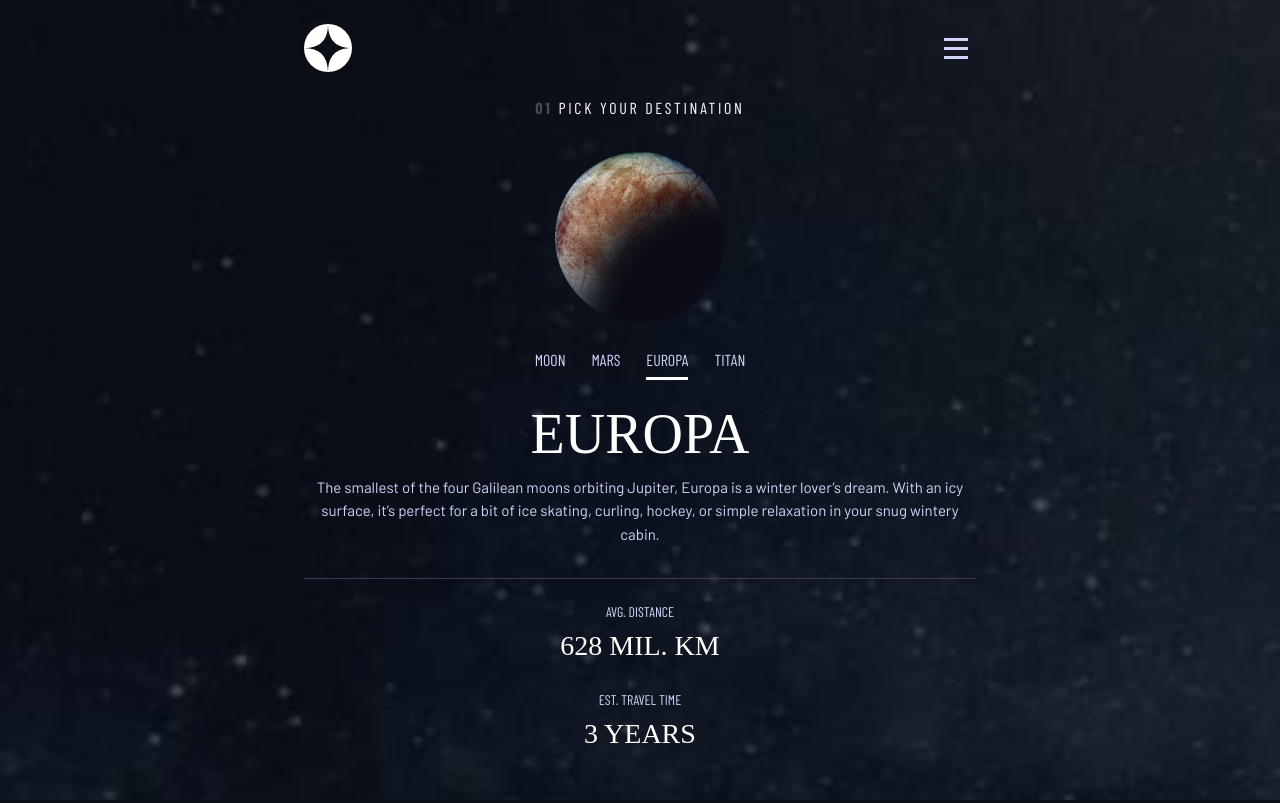
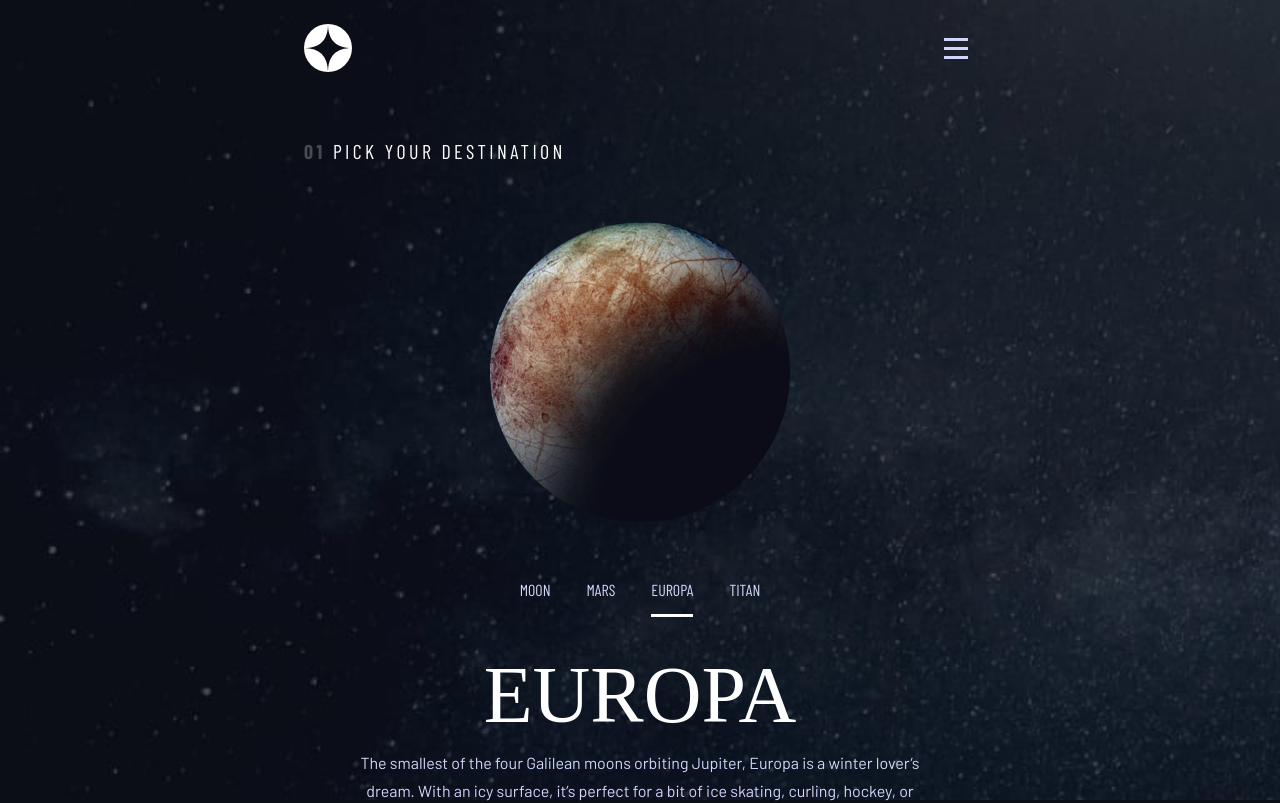
Before and after one commit to KontrolG/space-tourism-website, a Next.js app: page /destination/europa in a window 1280 px wide. Shown: the top 803 px of the page. Built offline with nearby package versions, Linux system fonts and the light colour scheme; a web font is replaced by a local one.

Commit message:
feat(<DestinationPageLayout />): :lipstick: Add styles for tablet

```diff
--- a/components/common/widget/page-title/index.jsx
+++ b/components/common/widget/page-title/index.jsx
@@ -1,6 +1,6 @@
 export function PageTitle({ number, title }) {
   return (
-    <h1 className="uppercase font-subheading tracking-[2.7px]">
+    <h1 className="uppercase font-subheading tracking-[0.1688em] md:text-[1.25rem]">
       <span className="font-bold opacity-25">{number}</span> {title}
     </h1>
   );
--- a/components/destination/destination-tabs/index.jsx
+++ b/components/destination/destination-tabs/index.jsx
@@ -13,7 +13,7 @@
 
   return (
     <div className={className}>
-      <figure className="relative w-[170px] h-[170px] mx-auto">
+      <figure className="relative w-[10.625rem] h-[10.625rem] md:w-[18.75rem] md:h-[18.75rem] mx-auto">
         {destinations.map(({ id, images, name }) => (
           <img
             key={id}
@@ -26,14 +26,17 @@
           />
         ))}
       </figure>
-      <nav id="destination-navigation" className="mt-[26px] space-x-[26px]">
+      <nav
+        id="destination-navigation"
+        className="mt-[1.625rem] md:mt-14 space-x-[1.625rem] md:space-x-[2.25rem] flex justify-center"
+      >
         {destinations.map(({ id, name }) => (
           <Link
             scroll={false}
             key={id}
             href={getDestinationPath(id)}
             className={classes(
-              "text-light font-subheading uppercase pb-2 border-b-[3px] border-transparent transition-colors",
+              "text-light font-subheading uppercase pb-2 md:pb-3 border-b-[3px] border-transparent transition-colors hover:border-white hover:border-opacity-50",
               selectedDestinationData.id === id && "border-white"
             )}
           >
@@ -41,23 +44,25 @@
           </Link>
         ))}
       </nav>
-      <div className="mt-5 relative">
+      <div className="mt-5 md:mt-8 relative">
         {destinations.map(({ id, name, description, distance, travel }) => (
           <div
             key={id}
             className={classes(
-              "absolute transition-opacity inset-0 ",
+              "absolute transition-opacity inset-0",
               selectedDestinationData.id === id ? "opacity-full" : "opacity-0"
             )}
           >
             <div>
-              <h2 className="font-serif uppercase text-[3.5rem]">{name}</h2>
-              <p className="text-[15px] leading-[1.5625] text-light">
+              <h2 className="font-serif uppercase text-[3.5rem] md:text-[5rem] leading-[1.15]">
+                {name}
+              </h2>
+              <p className="text-[0.9375rem] md:text-[1rem] leading-[1.5625] md:leading-[1.75] text-light mt-1 md:mt-2">
                 {description}
               </p>
             </div>
-            <hr className="my-8 border-t-[#383B4B]" />
-            <div className="pb-8 space-y-8">
+            <hr className="my-8 md:mt-12 md:mb-8 border-t-[#383B4B]" />
+            <div className="pb-8 space-y-8 md:flex md:space-y-0 md:justify-around">
               <div>
                 <h3 className="font-subheading text-[0.875rem] leading-[0.1475] uppercase text-light">
                   Avg. Distance
--- a/components/pages/destination/index.jsx
+++ b/components/pages/destination/index.jsx
@@ -4,13 +4,13 @@
 
 function DestinationPageLayout() {
   return (
-    <div className="bg-destination-sm min-h-screen bg-cover">
+    <div className="bg-destination-sm md:bg-destination-md min-h-screen bg-cover">
       <PageLayout>
-        <main className="container flex flex-col justify-between py-6">
-          <header className="text-center">
+        <main className="container flex flex-col justify-between py-6 md:py-16">
+          <header className="text-center md:text-left">
             <PageTitle number="01" title="Pick your destination" />
           </header>
-          <DestinationTabs className="text-center mt-8" />
+          <DestinationTabs className="text-center mt-8 md:mt-14 md:max-w-xl md:w-full md:mx-auto" />
         </main>
       </PageLayout>
     </div>
--- a/tailwind.config.js
+++ b/tailwind.config.js
@@ -19,6 +19,7 @@
       "home-sm": `url(${HOME_IMAGES_PATH}/background-home-mobile.jpg)`,
       "home-md": `url(${HOME_IMAGES_PATH}/background-home-tablet.jpg)`,
       "destination-sm": `url(${DESTINATION_IMAGES_PATH}/background-destination-mobile.jpg)`,
+      "destination-md": `url(${DESTINATION_IMAGES_PATH}/background-destination-tablet.jpg)`,
       "crew-sm": `url(${CREW_IMAGES_PATH}/background-crew-mobile.jpg)`,
       "technology-sm": `url(${TECHNOLOGY_IMAGES_PATH}/background-technology-mobile.jpg)`
     },
```
Also changed, not shown: public/images/destination/background-destination-tablet.jpg (added).
